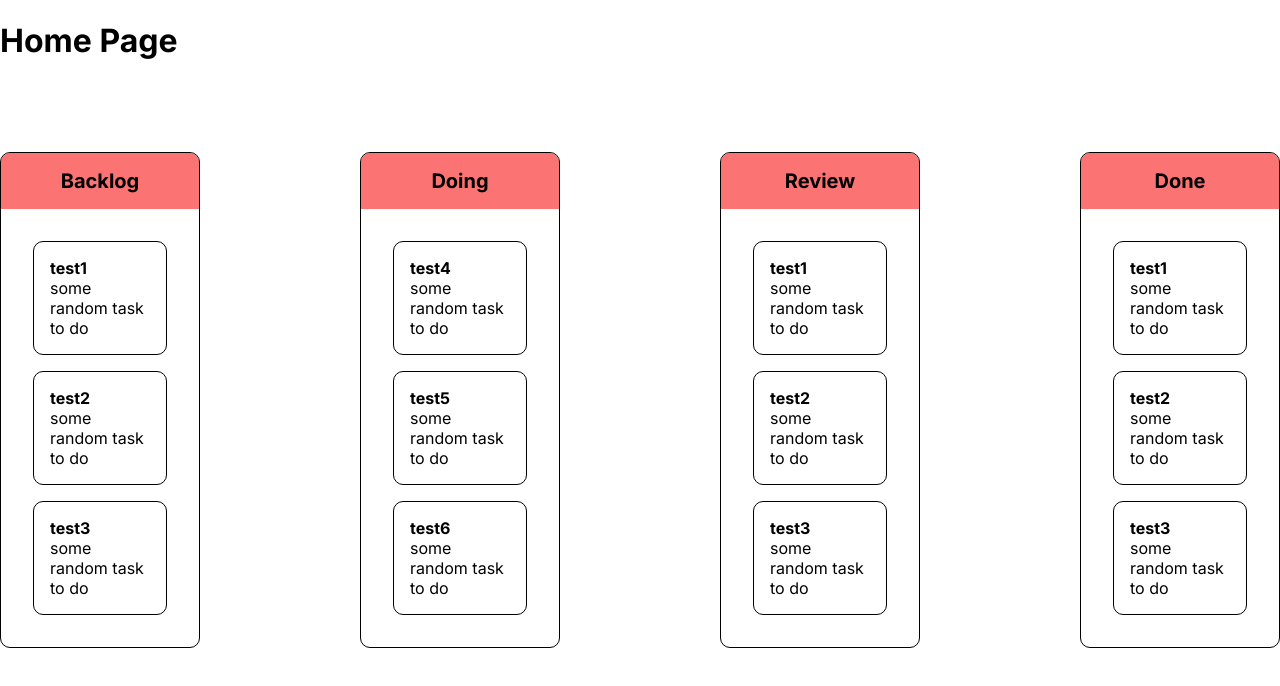
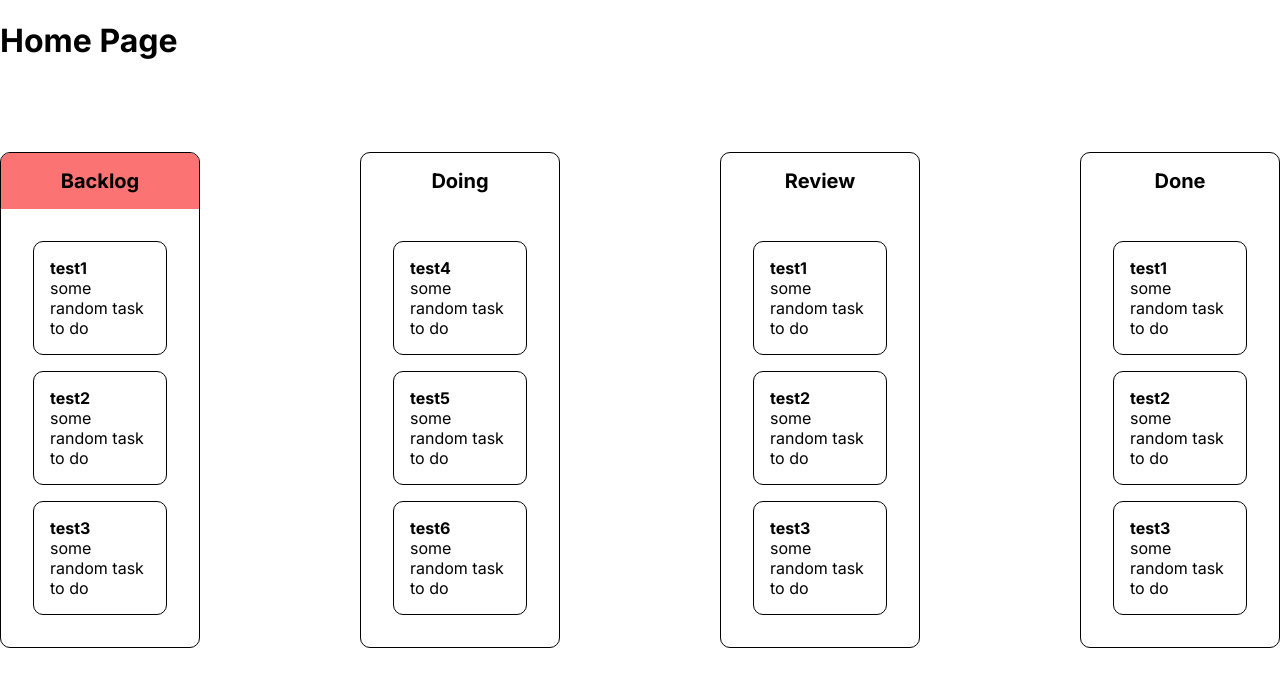
Before and after one commit to andyb2/kanban, a Next.js app in the folder my-app/: page / in a window 1280 px wide. Shown: the top 686 px of the page. Built offline with nearby package versions, Linux system fonts and the light colour scheme.

Commit message:
added dynamic colors for each board

```diff
--- a/my-app/app/page.js
+++ b/my-app/app/page.js
@@ -11,7 +11,7 @@ export default function Home() {
         {
           board.map((item) => {
             return (
-              <Column board={item.title} list={list[item.title]} />
+              <Column board={item} list={list[item.title]} />
             )
           })
         }
--- a/my-app/components/column/column.jsx
+++ b/my-app/components/column/column.jsx
@@ -1,10 +1,10 @@
 import styles from './column.module.css';
 
 export default function Column({ board, list }) {
-
+console.log(board)
     return (
         <div className={styles.container}>
-            <h5 className={styles.header}>{board}</h5>
+            <h5 className={styles.header} style={{background: board.color}}>{board.title}</h5>
             <div className={styles.spacer}>
             {
                 list.map(task => {
--- a/my-app/components/column/column.module.css
+++ b/my-app/components/column/column.module.css
@@ -15,7 +15,7 @@
     padding: 1rem 0;
     margin: 0;
     font-size: 20px;
-    background-color: rgba(247, 0, 0, 0.548);
+    /* background-color: rgba(247, 0, 0, 0.548); */
     border-radius: 9px 9px 0 0;
 }
 
```
